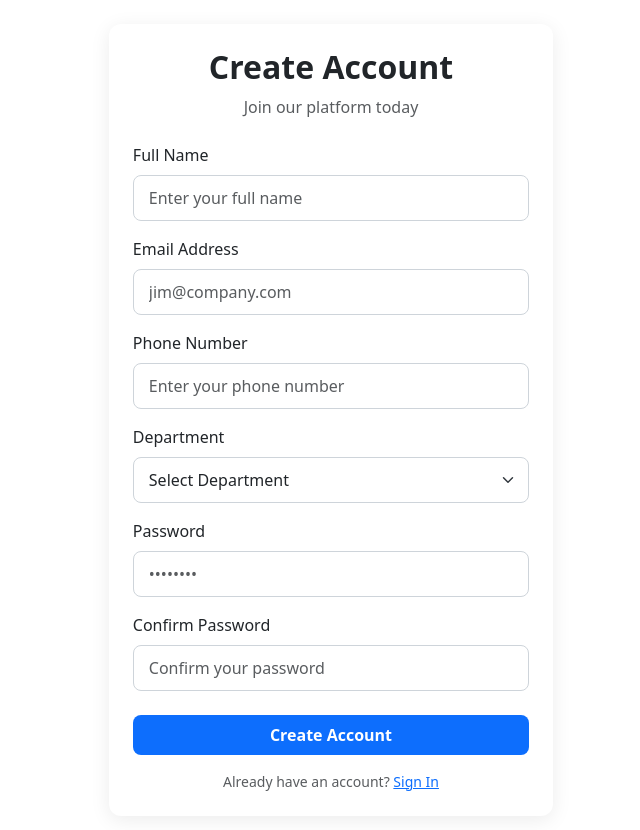
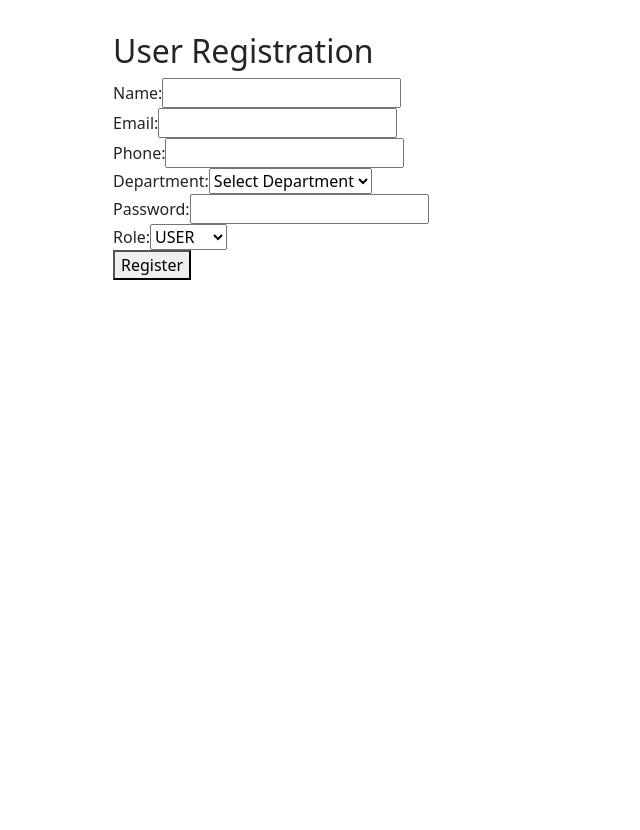
Before and after one commit to sangram8080-india/Service-Ticket-Platform-Frontend, a React (Create React App) app in the folder ticket-tool/: page /signup in a window 1280 px wide. Shown: the top 830 px of the page, without its empty margins (309-949 px from the left). After the commit the page ends 800 px from the top, so only its background shows below. Built offline with nearby package versions, Linux system fonts and the light colour scheme.

Commit message:
Update SignUp.jsx

```diff
--- a/ticket-tool/src/Pages/SignUp.jsx
+++ b/ticket-tool/src/Pages/SignUp.jsx
@@ -1,195 +1,121 @@
-import React, { useState } from 'react';
-import { Container, Form, Button, Card, Row, Col, Alert, Spinner } from 'react-bootstrap';
-import 'bootstrap/dist/css/bootstrap.min.css';
-import '../Styles/SignUp.css'; // Assuming you have a CSS file for styling
-import axios from 'axios';
+import React, { useState } from "react";
+import axios from "axios";
 
-const SignUp = () => {
+const Register = () => {
   const [formData, setFormData] = useState({
-    fullName: '',
-    email: '',
-    phoneNumber: '',
-    department: '',
-    password: '',
-    confirmPassword: ''
+    name: "",
+    email: "",
+    phone: "",
+    department: "",
+    password: "",
+    role: "USER", // default role
   });
-  const [error, setError] = useState('');
-  const [isLoading, setIsLoading] = useState(false);
 
-  const API_URL = 'https://perpetual-liberation-service-ticket.up.railway.app/api/save';
+  const [successMessage, setSuccessMessage] = useState("");
+  const [errorMessage, setErrorMessage] = useState("");
+
+  const apiUrl = "https://perpetual-liberation-service-ticket.up.railway.app/api/save"; // change if deployed
 
   const handleChange = (e) => {
     const { name, value } = e.target;
-    setFormData(prev => ({
-      ...prev,
-      [name]: value
-    }));
+    setFormData((prevData) => ({ ...prevData, [name]: value }));
   };
 
   const handleSubmit = async (e) => {
     e.preventDefault();
-    setError('');
-
-    // Validation
-    if (formData.password !== formData.confirmPassword) {
-      setError("Passwords don't match");
-      return;
-    }
-
-    setIsLoading(true);
+    setSuccessMessage("");
+    setErrorMessage("");
 
     try {
-      const response = await axios.post(API_URL, {
-        name: formData.fullName,
-        email: formData.email,
-        phone: formData.phoneNumber,
-        department: formData.department,
-        password: formData.password,
-        role: 'User'
-      }, {
-        headers: {
-          'Content-Type': 'application/json'
-        }
+      const response = await axios.post(apiUrl, formData);
+      setSuccessMessage("User registered successfully!");
+      setFormData({
+        name: "",
+        email: "",
+        phone: "",
+        department: "",
+        password: "",
+        role: "USER",
       });
-
-      // Handle success
-      const { token, user } = response.data;
-      localStorage.setItem('authToken', token);
-      localStorage.setItem('userData', JSON.stringify(user));
-      window.location.href = '/dashboard';
-
-    } catch (err) {
-      setError(err.response?.data?.message || 'Registration failed. Please try again.');
-    } finally {
-      setIsLoading(false);
+    } catch (error) {
+      setErrorMessage("Registration failed. " + (error.response?.data || ""));
     }
   };
 
   return (
-    <Container className="signup-container">
-      <Row className="justify-content-center align-items-center min-vh-100">
-        <Col md={6} lg={5}>
-          <Card className="signup-card">
-            <Card.Body className="p-4">
-              <div className="text-center mb-4">
-                <h2 className="fw-bold mb-2">Create Account</h2>
-                <p className="text-muted">Join our platform today</p>
-              </div>
-
-              <Form onSubmit={handleSubmit}>
-                <Form.Group className="mb-3">
-                  <Form.Label>Full Name</Form.Label>
-                  <Form.Control
+    <div style={{ maxWidth: "500px", margin: "auto", padding: "2rem" }}>
+      <h2>User Registration</h2>
+      <form onSubmit={handleSubmit}>
+        <label>Name:</label>
+        <input
           type="text"
-                    name="fullName"
-                    placeholder="Enter your full name"
-                    value={formData.fullName}
+          name="name"
+          value={formData.name}
+          required
           onChange={handleChange}
-                    className="signup-input"
-                    required
         />
-                </Form.Group>
-
-                <Form.Group className="mb-3">
-                  <Form.Label>Email Address</Form.Label>
-                  <Form.Control
+        <br />
+        <label>Email:</label>
+        <input
           type="email"
           name="email"
-                    placeholder="jim@company.com"
           value={formData.email}
+          required
           onChange={handleChange}
-                    className="signup-input"
-                    required
         />
-                </Form.Group>
-
-                <Form.Group className="mb-3">
-                  <Form.Label>Phone Number</Form.Label>
-                  <Form.Control
-                    type="tel"
-                    name="phoneNumber"
-                    placeholder="Enter your phone number"
-                    value={formData.phoneNumber}
+        <br />
+        <label>Phone:</label>
+        <input
+          type="text"
+          name="phone"
+          value={formData.phone}
           onChange={handleChange}
-                    className="signup-input"
         />
-                </Form.Group>
-
-                <Form.Group className="mb-3">
-                  <Form.Label>Department</Form.Label>
-                  <Form.Select
+        <br />
+        <label>Department:</label>
+        <select
           name="department"
           value={formData.department}
+          required
           onChange={handleChange}
-                    className="signup-input"
-                    required
         >
           <option value="">Select Department</option>
           <option value="IT">IT</option>
+          <option value="Support">Support</option>
+          <option value="Finance">Finance</option>
           <option value="HR">HR</option>
-                    <option value="Finance">Finance</option>
-                    <option value="Operations">Operations</option>
-                  </Form.Select>
-                </Form.Group>
-
-                <Form.Group className="mb-3">
-                  <Form.Label>Password</Form.Label>
-                  <Form.Control
+        </select>
+        <br />
+        <label>Password:</label>
+        <input
           type="password"
           name="password"
-                    placeholder="••••••••"
           value={formData.password}
+          required
           onChange={handleChange}
-                    className="signup-input"
-                    required
-                    minLength={6}
         />
-                </Form.Group>
+        <br />
+        <label>Role:</label>
+        <select
+          name="role"
+          value={formData.role}
+          onChange={handleChange}
+        >
+          <option value="USER">USER</option>
+          <option value="ADMIN">ADMIN</option>
+        </select>
+        <br />
+        <button type="submit">Register</button>
+      </form>
 
-                <Form.Group className="mb-4">
-                  <Form.Label>Confirm Password</Form.Label>
-                  <Form.Control
-                    type="password"
-                    name="confirmPassword"
-                    placeholder="Confirm your password"
-                    value={formData.confirmPassword}
-                    onChange={handleChange}
-                    className="signup-input"
-                    required
-                  />
-                </Form.Group>
-
-                {error && (
-                  <Alert variant="danger" className="text-center py-2 mb-3">
-                    <small>{error}</small>
-                  </Alert>
+      {successMessage && (
+        <p style={{ color: "green", marginTop: "1rem" }}>{successMessage}</p>
       )}
-
-                <Button
-                  variant="primary"
-                  type="submit"
-                  className="w-100 py-2 signup-btn"
-                  disabled={isLoading}
-                >
-                  {isLoading ? (
-                    <Spinner as="span" animation="border" size="sm" role="status" />
-                  ) : (
-                    'Create Account'
+      {errorMessage && (
+        <p style={{ color: "red", marginTop: "1rem" }}>{errorMessage}</p>
       )}
-                </Button>
-
-                <div className="text-center mt-3">
-                  <p className="text-muted small mb-0">
-                    Already have an account? <a href="/login" className="text-primary">Sign In</a>
-                  </p>
     </div>
-              </Form>
-            </Card.Body>
-          </Card>
-        </Col>
-      </Row>
-    </Container>
   );
 };
 
-export default SignUp;
+export default Register;
```
Lines whose indentation alone changed are shown as unchanged.
